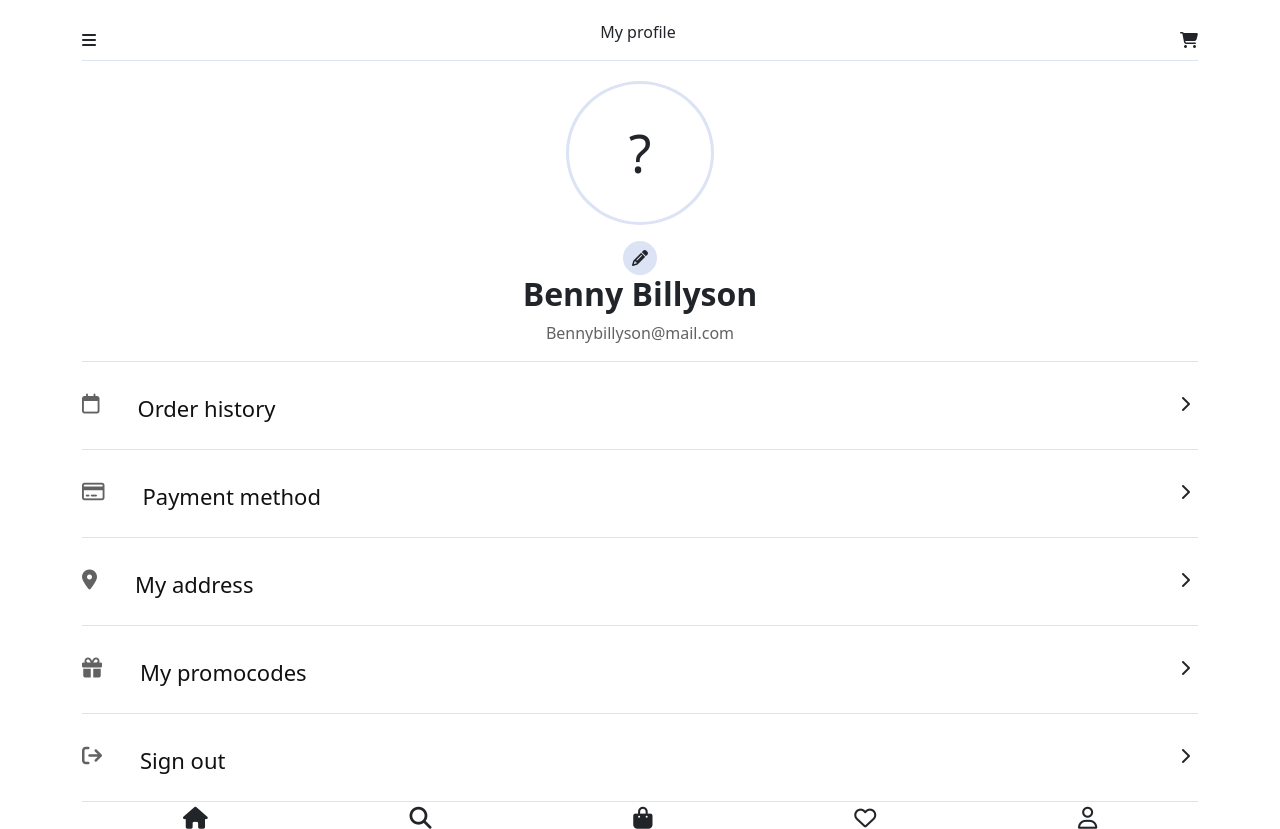
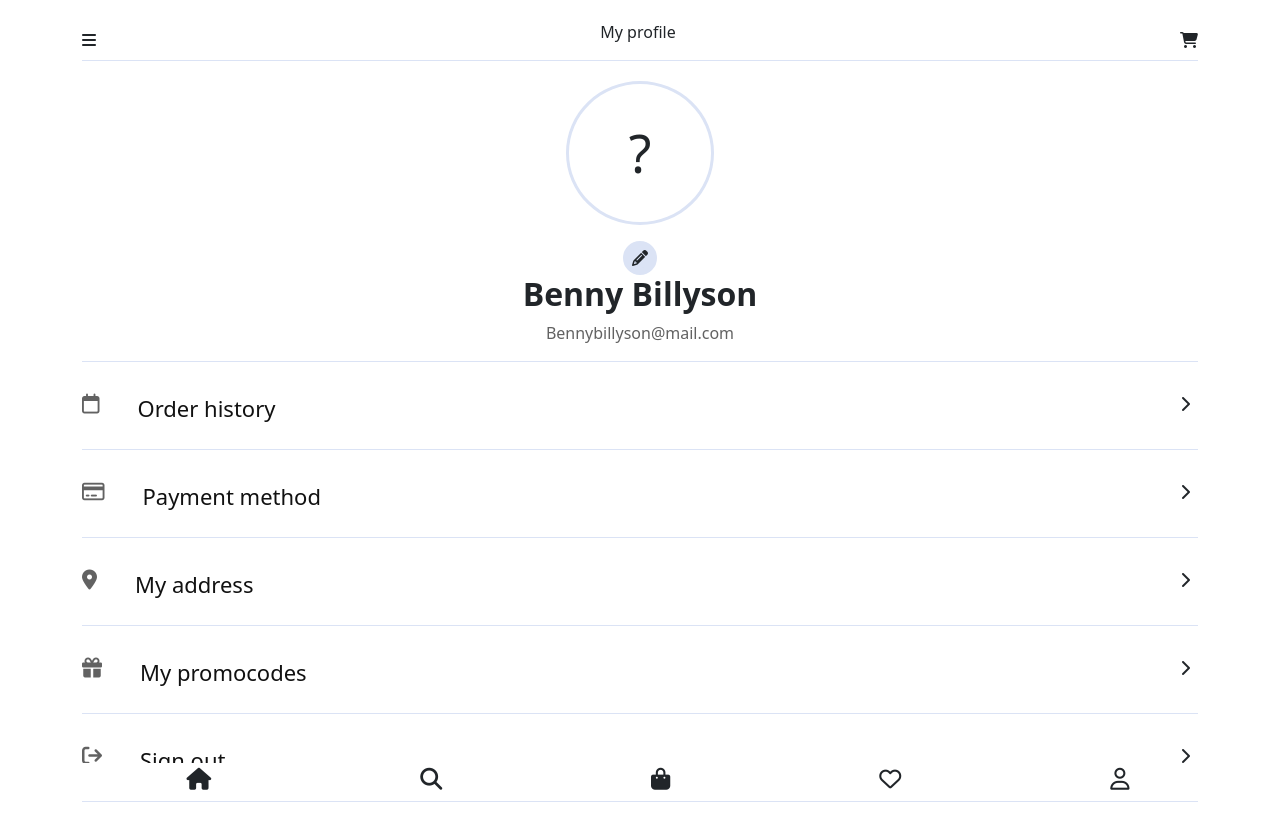
Before and after one commit to Ludwigstud/Webshop_Scrum, a React (Create React App) app in the folder Frontend/webapp-shop/: page / in a window 1280 px wide. After the commit the page ends 802 px from the top, so only its background shows below. Built offline with nearby package versions, Linux system fonts and the light colour scheme.

Commit message:
Profilepage onhold until account creation is done

```diff
--- a/Frontend/webapp-shop/src/components/profile/_profile.scss
+++ b/Frontend/webapp-shop/src/components/profile/_profile.scss
@@ -14,7 +14,11 @@
             align-items: center;
             font-size: 22px;
             padding-top: 5px;
-
+            bottom: 0;
+            position:fixed;
+            width: 90%;
+            padding-bottom: 10px;
+            background-color: white;
         }
 
 
@@ -77,6 +81,7 @@
                 i {
                     color: #626262;
                     font-size: 20px;
+
                 }
             }
             .last-border{
--- a/Frontend/webapp-shop/src/scss/style.css
+++ b/Frontend/webapp-shop/src/scss/style.css
@@ -11,6 +11,11 @@
   align-items: center;
   font-size: 22px;
   padding-top: 5px;
+  bottom: 0;
+  position: fixed;
+  width: 90%;
+  padding-bottom: 10px;
+  background-color: white;
 }
 .profile .container .avatar-name-mail {
   padding-top: 20px;
```
Also changed, not shown: Frontend/webapp-shop/package.json (line endings or trailing spaces).
